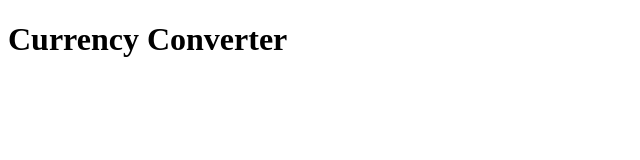
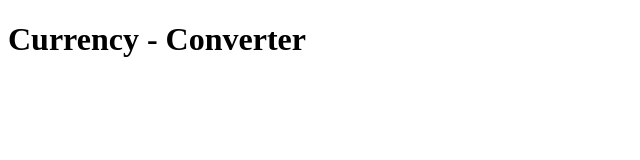
Before and after one commit to nahushdeshmukh17/currency_converter, a plain HTML site: page index.html in a window 1280 px wide. Shown: the full height of the page, 0-640 px from the left. Drawn offline with Linux system fonts and the light colour scheme.

Commit message:
Just trial commit

```diff
--- a/index.html
+++ b/index.html
@@ -6,6 +6,6 @@
     <title>Currency converter</title>
 </head>
 <body>
-    <h1>Currency Converter</h1>
+    <h1>Currency - Converter</h1>
 </body>
 </html>
```
